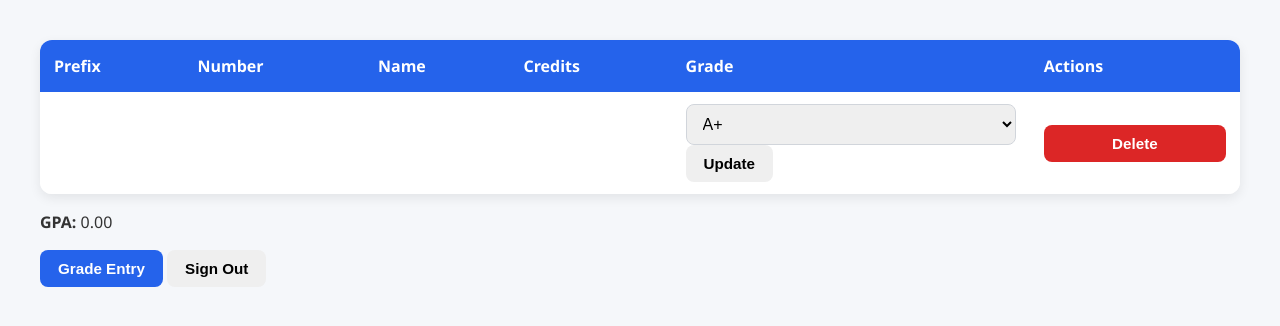
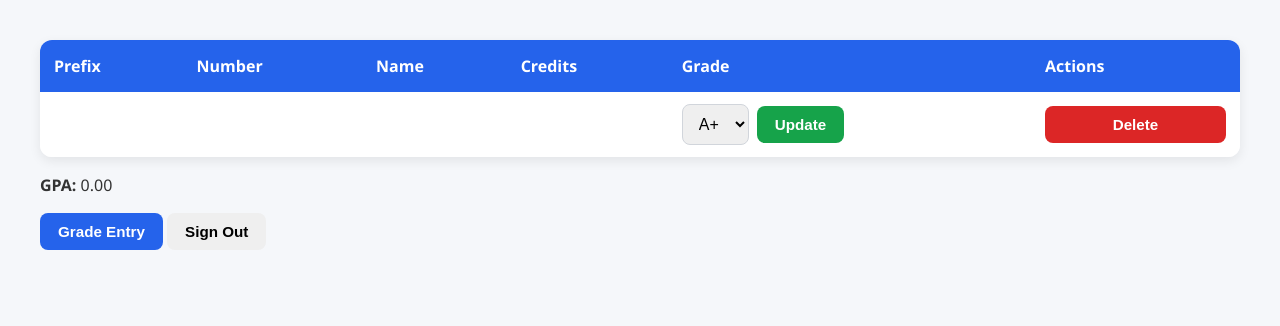
Before and after one commit to FrostyBagels/SWD_Proj1, a Flask app: template templates/enrollments.html in a window 1280 px wide. Shown: the top 326 px of the page. Run offline with Flask 3, Linux system fonts and the light colour scheme; tables that the repository leaves empty hold one stand-in row (values such as "Sample post"); the template is opened without the code that fills it: values that come from a table or form of the project are taken from there, most other values are stand-ins (such as "Sample title", 1, 10 or a date in 2020).

Commit message:
bug: move update button next to select component, change color

```diff
--- a/templates/enrollments.html
+++ b/templates/enrollments.html
@@ -20,14 +20,14 @@
                     <td>{{ enrollment.course.name }}</td>
                     <td>{{ enrollment.course.credits }}</td>
                     <td>
-                        <form action="{{ url_for('update_enrollment', course_prefix=enrollment.course.prefix, course_number=enrollment.course.number) }}" method="POST">
+                        <form action="{{ url_for('update_enrollment', course_prefix=enrollment.course.prefix, course_number=enrollment.course.number) }}" method="POST" style="display: flex; align-items: center; gap: 8px;">
                             {{ update_form.hidden_tag() }}
-                            <select name="grade">
+                            <select name="grade" style="width: auto;">
                                 {% for choice in update_form.grade.choices %}
                                     <option value="{{ choice }}" {% if choice == enrollment.grade %}selected{% endif %}>{{ choice }}</option>
                                 {% endfor %}
                             </select>
-                            <button type="submit">Update</button>
+                            <button type="submit" class="update_button">Update</button>
                         </form>
                     </td>
                     <td>
```
